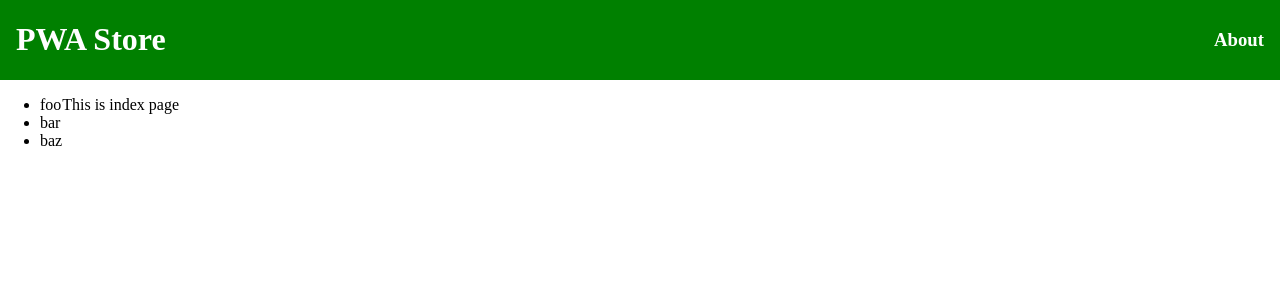
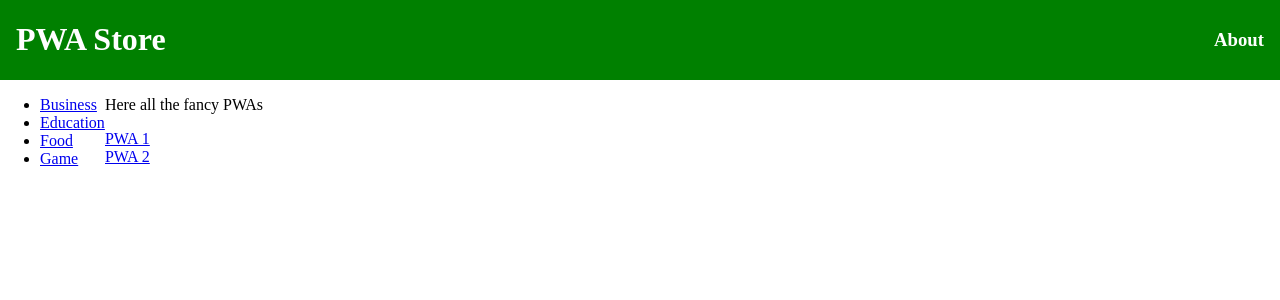
Before and after one commit to vielspas/pwastore, a Jekyll site: the page built from index.md, in a window 1280 px wide. Shown: the top 300 px of the page. Built offline with Jekyll 4.4.1, drawn with Linux system fonts in a browser that asks for light colours.

Commit message:
Organise structure

```diff
--- a/_apps/test_app_1.md
+++ b/_apps/test_app_1.md
@@ -1,6 +1,10 @@
 ---
 layout: page
 title: PWA 1
+categories:
+  - Education
+  - Business
+  - Food
 ---
 
 # First PWA
--- a/_apps/test_app_2.md
+++ b/_apps/test_app_2.md
@@ -1,6 +1,9 @@
 ---
 layout: page
 title: PWA 2
+categories:
+  - Food
+  - Game
 ---
 
 # Second PWA
--- a/_config.yml
+++ b/_config.yml
@@ -35,6 +35,8 @@ plugins:
 collections:
   apps:
     output: true
+  categories:
+    output: true
 
 # Exclude from processing.
 # The following items will not be processed, by default.
--- a/_includes/navbar.html
+++ b/_includes/navbar.html
@@ -1,7 +1,11 @@
 <nav>
   <ul>
-    <li>foo</li>
-    <li>bar</li>
-    <li>baz</li>
+    {% for category in site.categories %}
+      <li>
+        <a href="{{ category.url }}">
+          {{ category.title }}
+        </a>
+      </li>
+    {% endfor %}
   </ul>
 </nav>
--- a/index.md
+++ b/index.md
@@ -1,5 +1,16 @@
 ---
-layout: home
+layout: page
+title: PWA Store
 ---
 
-This is index page
+Here all the fancy PWAs
+
+<div class="app-list">
+  {% for app in site.apps %}
+    <div class="app-list__app">
+      <a href="{{ app.url }}">
+        {{ app.title }}
+      </a>
+    </div>
+  {% endfor %}
+</div>
```
Also changed, not shown: _categories/business.md (added, +6 -0 lines), _categories/education.md (added, +6 -0 lines), _categories/food.md (added, +6 -0 lines), _categories/game.md (added, +6 -0 lines), _layouts/category.html (added, +17 -0 lines), apps.md (+0 -13 lines), categories.md (added, +17 -0 lines).
